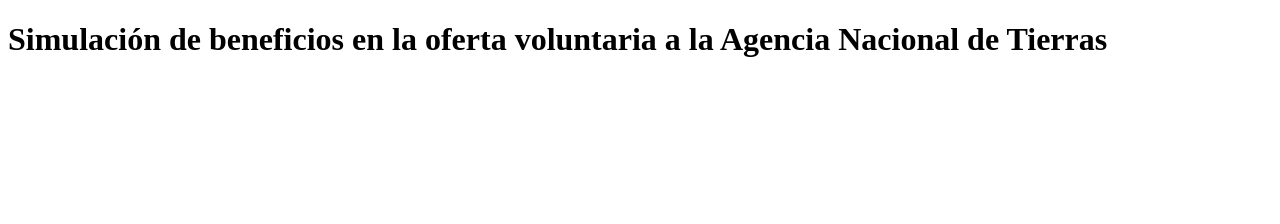
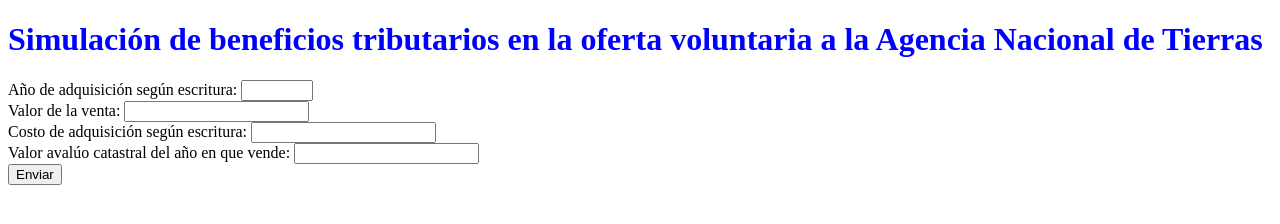
Before and after one commit to Edinsonpb/ant, a plain HTML site: page index.html in a window 1280 px wide. Drawn offline with Linux system fonts and the light colour scheme.

Commit message:
organizando los campos

```diff
--- a/index.html
+++ b/index.html
@@ -3,12 +3,35 @@
 <head>
     <meta charset="UTF-8">
     <meta name="viewport" content="width=device-width, initial-scale=1.0">
-    <title>Document</title>
+    <title>Simulador-ventas-ANT</title>
+    <link rel="stylesheet" href="./styles/index.css">
+    <script>
+        function formatNumberInput(input) {
+            let value = input.value.replace(/\D/g, '');
+            input.value = new Intl.NumberFormat('es-CO').format(value);
+        }
+    </script>
 </head>
 <body>
-    <header></header>
+    <header>
+        <h1>Simulación de beneficios tributarios en la oferta voluntaria a la Agencia Nacional de Tierras</h1>
+    </header>
     <main>
-        <h1>Simulación de beneficios en la oferta voluntaria a la Agencia Nacional de Tierras</h1>
+        <form id="benefits-form">
+            <label for="year">Año de adquisición según escritura:</label>
+            <input type="number" id="year" name="year" min="1900" max="2050" required>
+            <br>
+            <label for="value1">Valor de la venta:</label>
+            <input type="text" id="value1" name="value1" oninput="formatNumberInput(this)" required>
+            <br>
+            <label for="value2">Costo de adquisición según escritura:</label>
+            <input type="text" id="value2" name="value2" oninput="formatNumberInput(this)" required>
+            <br>
+            <label for="value3">Valor avalúo catastral del año en que vende:</label>
+            <input type="text" id="value3" name="value3" oninput="formatNumberInput(this)" required>
+            <br>
+            <button type="submit">Enviar</button>
+        </form>
     </main>
 </body>
 </html>
--- /dev/null
+++ b/styles/index.css
@@ -0,0 +1,3 @@
+h1 {
+    color: blue;
+}
```
